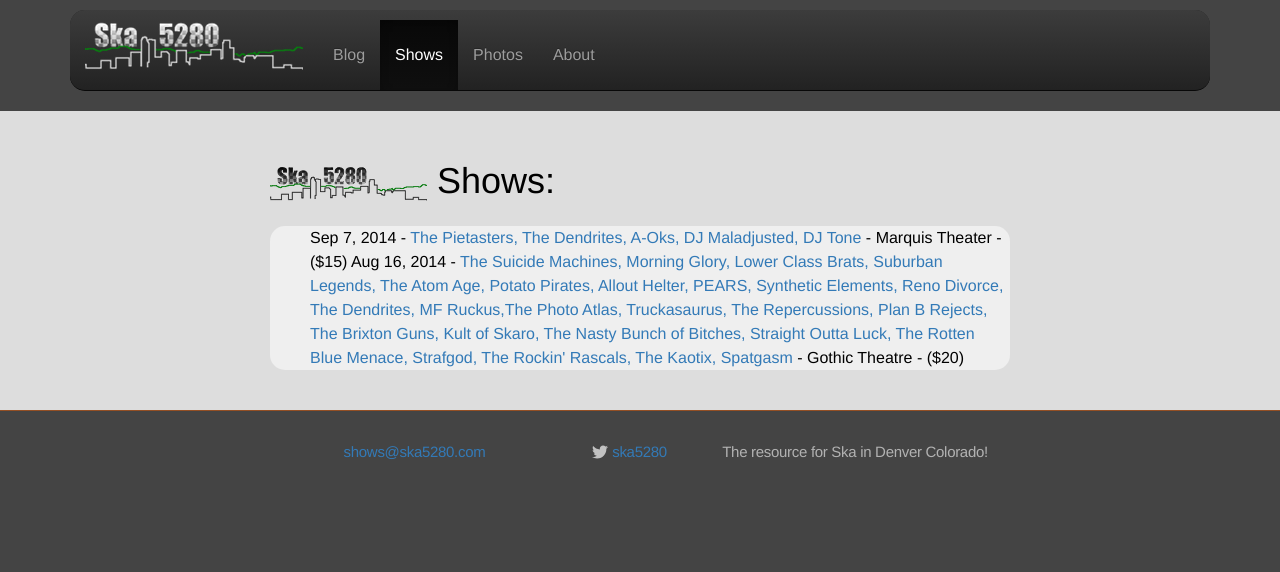
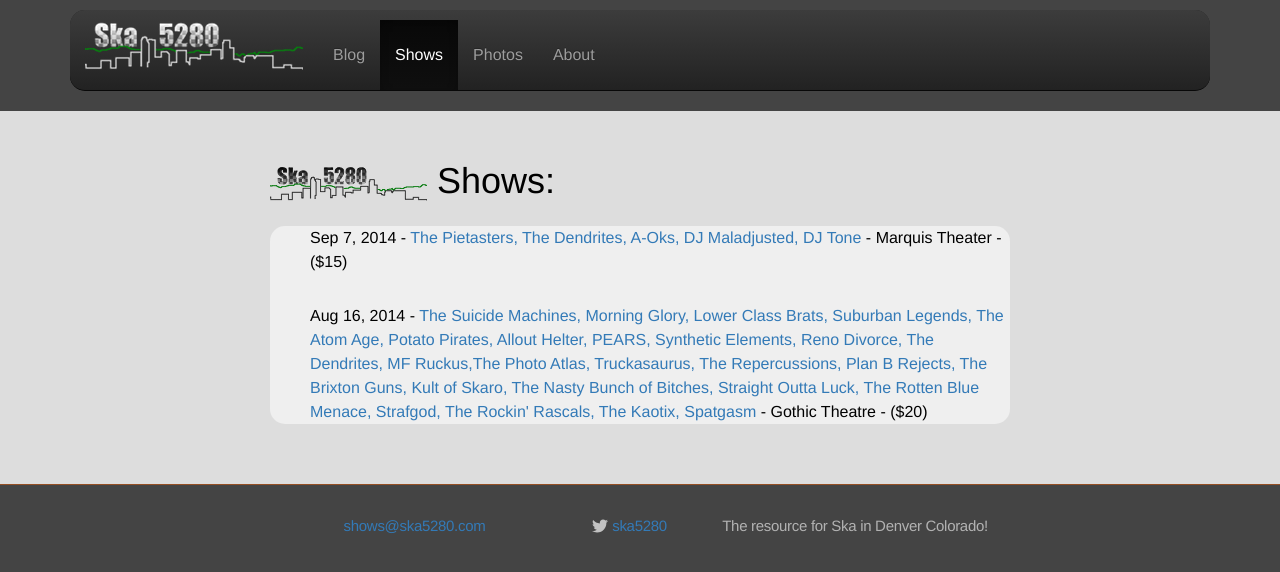
Before and after one commit to ska5280/website, a Jekyll site: the page built from shows.md, in a window 1280 px wide. Shown: the top 572 px of the page. Built offline with Jekyll 4.4.1, drawn with Linux system fonts in a browser that asks for light colours; nearby versions of some CDN libraries.

```diff
--- a/_layouts/shows.html
+++ b/_layouts/shows.html
@@ -9,7 +9,7 @@ layout: default
   <ul class="posts">
     {% for post in site.posts %}
       {% if post.categories contains 'shows' %}
-        {{ post.show.doors | date: "%b %-d, %Y" }} - <a href="{{ post.url | prepend: site.baseurl }}">{{ post.show.bands }}</a> - {{ post.show.venue }} - ({{ post.show.tickets_adv }})
+        <li>{{ post.show.doors | date: "%b %-d, %Y" }} - <a href="{{ post.url | prepend: site.baseurl }}">{{ post.show.bands }}</a> - {{ post.show.venue }} - ({{ post.show.tickets_adv }})</li>
       {% endif %}
     {% endfor %}
   </posts>
```
